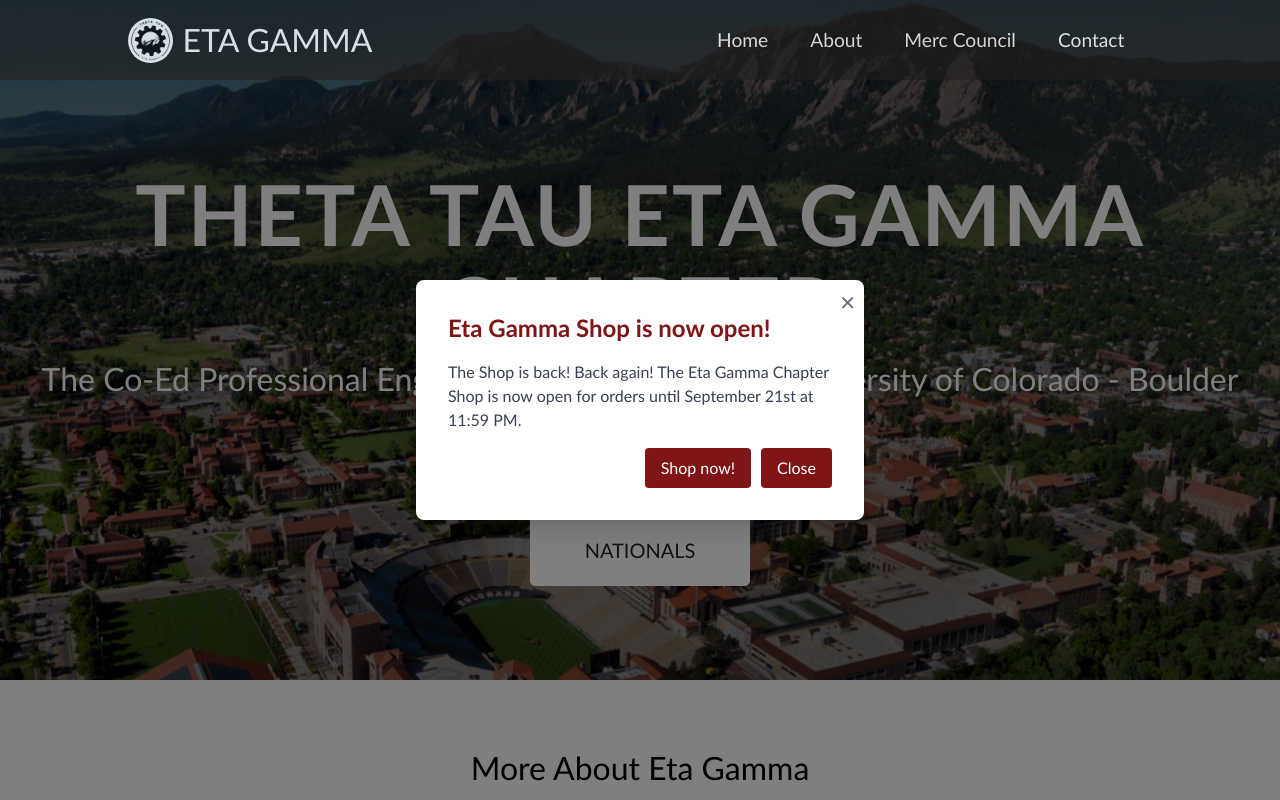
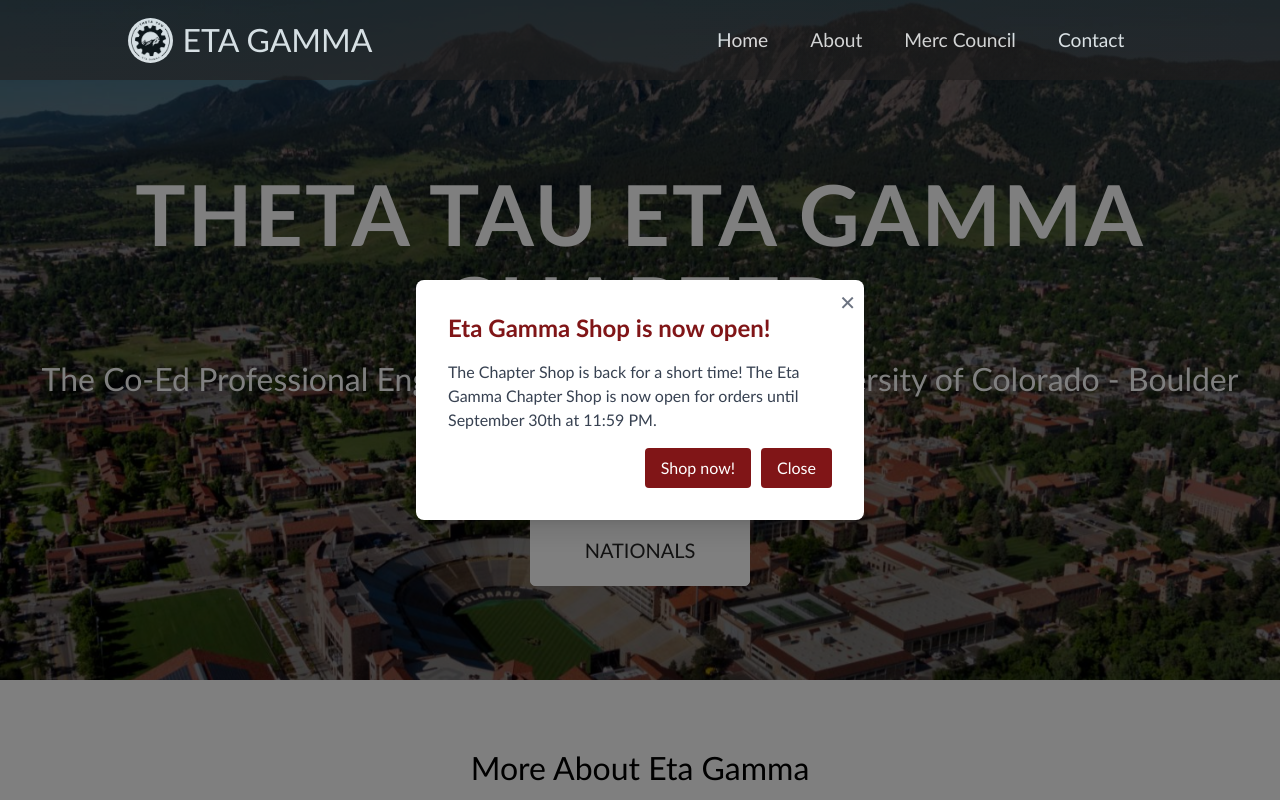
Before and after one commit to BoulderThetaTau/TT_Website, a React (Create React App) app: page / in a window 1280 px wide. Shown: the top 800 px of the page. Built offline with nearby package versions, Linux system fonts and the light colour scheme.

Commit message:
Updated date on pop up with correct date

```diff
--- a/src/Components/modules/WelcomePopup.jsx
+++ b/src/Components/modules/WelcomePopup.jsx
@@ -32,7 +32,7 @@
         </button>
         <h2 className="text-2xl font-bold text-thetaTauRed mb-4">Eta Gamma Shop is now open!</h2>
         <p className="text-gray-700 mb-4">
-          The Shop is back! Back again! The Eta Gamma Chapter Shop is now open for orders until September 21st at 11:59 PM.
+          The Chapter Shop is back for a short time! The Eta Gamma Chapter Shop is now open for orders until September 30th at 11:59 PM.
         </p>
         <div className="flex justify-end">
           <button
```
Also changed, not shown: 7 other files (tests, documents, lock files or other folders).
